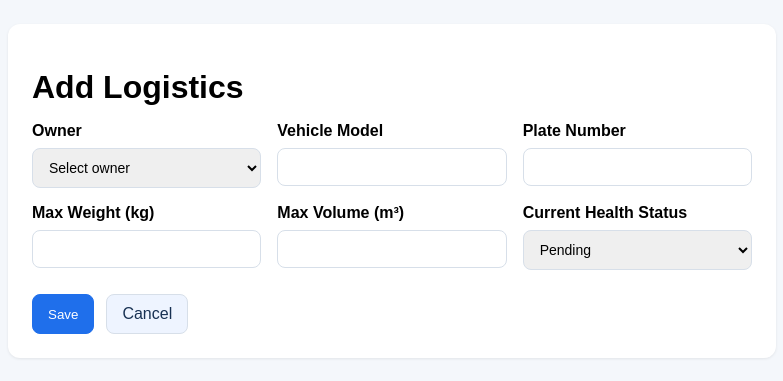
After one commit to 2ChrisChross/fth_backend_, a Django app: template templates/api/entity_form.html in a window 1280 px wide. The commit adds this page. Shown: the top 381 px of the page, without its empty margins (248-1031 px from the left). Run offline with Django 5.2, Linux system fonts and the light colour scheme; the template is opened without the code that fills it, so the values that code supplies are empty.

Commit message:
added ne functionality like add user to the side panel

```diff
--- a/api/urls.py
+++ b/api/urls.py
@@ -1,6 +1,7 @@
 from django.urls import path
 
 from .views import (
+    dashboard_entity_form,
     dashboard_user_delete,
     dashboard_user_form,
     dashboard_users,
@@ -13,6 +14,7 @@ urlpatterns = [
     path("verify-code/", verify_user_code, name="verify_user_code"),
     path("dashboard/", dashboard_users, name="dashboard_users"),
     path("dashboard/create/", dashboard_user_form, name="dashboard_user_create"),
+    path("dashboard/create/<str:section>/", dashboard_entity_form, name="dashboard_entity_create"),
     path("dashboard/edit/<int:user_id>/", dashboard_user_form, name="dashboard_user_edit"),
     path("dashboard/delete/<int:user_id>/", dashboard_user_delete, name="dashboard_user_delete"),
 ]
--- a/fth_backend/settings.py
+++ b/fth_backend/settings.py
@@ -28,7 +28,7 @@ SECRET_KEY = os.environ.get('SECRET_KEY', 'dev-secret-key-for-local-setup')
 DEBUG = os.environ.get('DEBUG', 'True').lower() == 'true'
 
 DEFAULT_DATABASE_URL = "postgresql://root:75uSbzW56VuY66lAWhb4W3ABDZHjXROG@dpg-dah5ghh42hec73esq7eg-a.singapore-postgres.render.com/farmtohome_db"
-DATABASE_URL = os.environ.get('DATABASE_URL', DEFAULT_DATABASE_URL)
+DATABASE_URL = os.environ.get('DATABASE_URL') or DEFAULT_DATABASE_URL
 ALLOWED_HOSTS = (os.environ.get("ALLOWED_HOSTS") or "localhost 127.0.0.1 *.onrender.com").split(" ")
 
 
--- a/templates/api/dashboard.html
+++ b/templates/api/dashboard.html
@@ -184,6 +184,10 @@
                 <div class="actions">
                     {% if section == 'farmers' %}
                         <a class="btn btn-primary" href="{% url 'dashboard_user_create' %}">Add New User</a>
+                    {% elif section == 'businesses' %}
+                        <a class="btn btn-primary" href="{% url 'dashboard_entity_create' 'businesses' %}">Add New Business</a>
+                    {% elif section == 'logistics' %}
+                        <a class="btn btn-primary" href="{% url 'dashboard_entity_create' 'logistics' %}">Add New Logistics</a>
                     {% endif %}
                 </div>
             </div>
--- /dev/null
+++ b/templates/api/entity_form.html
@@ -0,0 +1,148 @@
+<!DOCTYPE html>
+<html lang="en">
+<head>
+    <meta charset="UTF-8">
+    <meta name="viewport" content="width=device-width, initial-scale=1.0">
+    <title>{% if section == 'businesses' %}Add Business{% else %}Add Logistics{% endif %}</title>
+    <style>
+        body {
+            font-family: Arial, sans-serif;
+            background: #f4f7fb;
+            margin: 0;
+            padding: 24px;
+        }
+        .card {
+            max-width: 720px;
+            margin: 0 auto;
+            background: white;
+            border-radius: 12px;
+            padding: 24px;
+            box-shadow: 0 1px 3px rgba(0,0,0,0.08);
+        }
+        h1 {
+            margin-bottom: 16px;
+        }
+        .grid {
+            display: grid;
+            grid-template-columns: repeat(auto-fit, minmax(220px, 1fr));
+            gap: 16px;
+        }
+        .field {
+            display: flex;
+            flex-direction: column;
+            gap: 8px;
+        }
+        label {
+            font-weight: 600;
+        }
+        input, select {
+            padding: 10px 12px;
+            border: 1px solid #d7dfe9;
+            border-radius: 8px;
+            font-size: 14px;
+        }
+        .actions {
+            margin-top: 24px;
+            display: flex;
+            gap: 12px;
+        }
+        .btn {
+            display: inline-block;
+            padding: 10px 15px;
+            border-radius: 8px;
+            text-decoration: none;
+            border: 1px solid #d7dfe9;
+            background: #eef4ff;
+            color: #183153;
+            cursor: pointer;
+        }
+        .btn-primary {
+            background: #1f6feb;
+            border-color: #1f6feb;
+            color: white;
+        }
+        .error {
+            color: #b42318;
+            margin: 0 0 16px;
+        }
+    </style>
+</head>
+<body>
+    <div class="card">
+        <h1>{% if section == 'businesses' %}Add Business{% else %}Add Logistics{% endif %}</h1>
+
+        {% if error %}
+            <div class="error">{{ error }}</div>
+        {% endif %}
+
+        <form method="post">
+            {% csrf_token %}
+            <div class="grid">
+                <div class="field">
+                    <label for="user_id">Owner</label>
+                    <select id="user_id" name="user_id" required>
+                        <option value="">Select owner</option>
+                        {% for user in users %}
+                            <option value="{{ user.user_id }}">{{ user.first_name }} {{ user.last_name }}</option>
+                        {% endfor %}
+                    </select>
+                </div>
+
+                {% if section == 'businesses' %}
+                    <div class="field">
+                        <label for="business_name">Business Name</label>
+                        <input id="business_name" name="business_name" required>
+                    </div>
+                    <div class="field">
+                        <label for="registration_number">Registration Number</label>
+                        <input id="registration_number" name="registration_number">
+                    </div>
+                    <div class="field">
+                        <label for="business_type">Business Type</label>
+                        <input id="business_type" name="business_type" type="number" min="0">
+                    </div>
+                    <div class="field">
+                        <label for="is_verified">Verification Status</label>
+                        <select id="is_verified" name="is_verified">
+                            <option value="0">Pending</option>
+                            <option value="1">Approved</option>
+                            <option value="2">Rejected</option>
+                        </select>
+                    </div>
+                {% else %}
+                    <div class="field">
+                        <label for="truck_model">Vehicle Model</label>
+                        <input id="truck_model" name="truck_model" required>
+                    </div>
+                    <div class="field">
+                        <label for="plate_number">Plate Number</label>
+                        <input id="plate_number" name="plate_number" required>
+                    </div>
+                    <div class="field">
+                        <label for="max_weight_capacity_kg">Max Weight (kg)</label>
+                        <input id="max_weight_capacity_kg" name="max_weight_capacity_kg" type="number" step="0.01">
+                    </div>
+                    <div class="field">
+                        <label for="max_volume_capacity_m3">Max Volume (m³)</label>
+                        <input id="max_volume_capacity_m3" name="max_volume_capacity_m3" type="number" step="0.01">
+                    </div>
+                    <div class="field">
+                        <label for="current_health_status">Current Health Status</label>
+                        <select id="current_health_status" name="current_health_status">
+                            <option value="0">Pending</option>
+                            <option value="1">Healthy</option>
+                            <option value="2">Maintenance</option>
+                            <option value="3">Disabled</option>
+                        </select>
+                    </div>
+                {% endif %}
+            </div>
+
+            <div class="actions">
+                <button class="btn btn-primary" type="submit">Save</button>
+                <a class="btn" href="{% url 'dashboard_users' %}?section={{ section }}">Cancel</a>
+            </div>
+        </form>
+    </div>
+</body>
+</html>
```
Also changed, not shown: api/tests.py (+9 -0 lines), api/views.py (+80 -0 lines).
